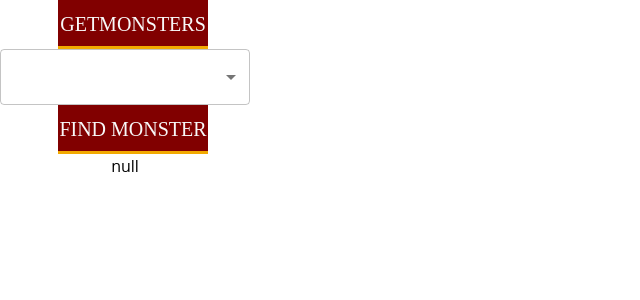
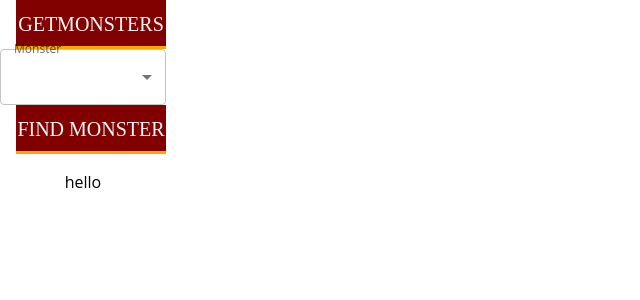
Before and after one commit to Adamdand/randomencounterapp, a React (Create React App) app in the folder client/randomencounter/: page / in a window 1280 px wide. Shown: the top 300 px of the page, without its empty margins (0-640 px from the left). Built offline with nearby package versions, Linux system fonts and the light colour scheme.

Commit message:
fixed monster dropdown list

```diff
--- a/client/randomencounter/src/Pages/MainPage.tsx
+++ b/client/randomencounter/src/Pages/MainPage.tsx
@@ -7,6 +7,8 @@ import {
   Box,
   Select,
   MenuItem,
+  FormControl,
+  InputLabel,
 } from "@mui/material";
 import { LoadingButton, LoadingButtonProps } from "@mui/lab";
 import { getDatabase, ref, onValue } from "firebase/database";
@@ -78,10 +80,10 @@ const MainPage: React.FC = () => {
     }
   };
 
-  const handleMonsterChange = (e: any) => {
-    const tempSelectedMonster = e.target.value;
+  const handleMonsterChange = (event: any) => {
+    const tempSelectedMonster = event.target.value;
     console.log("tempSelectedMonster", tempSelectedMonster);
-    setSelectedMonster(tempSelectedMonster);
+    setSelectedMonster(event.target.value);
   };
 
   return (
@@ -103,22 +105,23 @@ const MainPage: React.FC = () => {
             </Button>
           </Box>
         </Box>
-        <Box sx={{ width: "250px" }}>
+        <FormControl fullWidth>
+          <InputLabel id="demo-simple-select-label">Monster</InputLabel>
           <Select
             fullWidth={true}
             labelId="monster"
             id="monster"
-            value={selectedMonster.name}
+            value={selectedMonster}
             onChange={handleMonsterChange}
-            defaultValue={selectedMonster.name}
           >
             {monsterList.map((monster) => (
-              <MenuItem key={monster.index} value={monster.index}>
+              <MenuItem value={monster.index}>
                 <Typography>{monster.name}</Typography>
               </MenuItem>
             ))}
           </Select>
-        </Box>
+        </FormControl>
+        <Box>
           <Box sx={{ paddingLeft: "16px" }}>
             <Button
               variant="main"
@@ -133,8 +136,9 @@ const MainPage: React.FC = () => {
               )}
             </Button>
           </Box>
-        <Box sx={{ height: "500px", width: "100%" }}>
-          <Typography>{selectedMonster.index}</Typography>
+        </Box>
+        <Box sx={{ width: "100%", paddingTop: "16px" }}>
+          <Typography>hello </Typography>
         </Box>
       </Box>
     </Grid>
```
Lines whose indentation alone changed are shown as unchanged.
